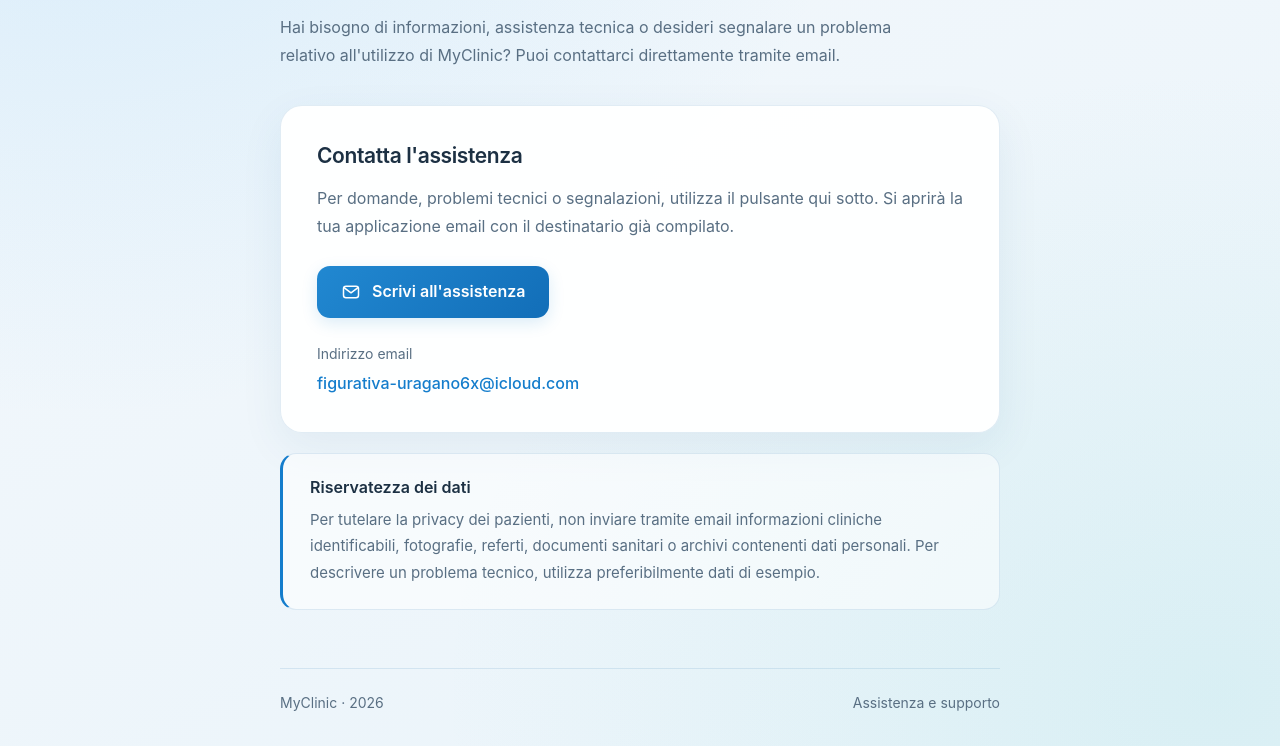
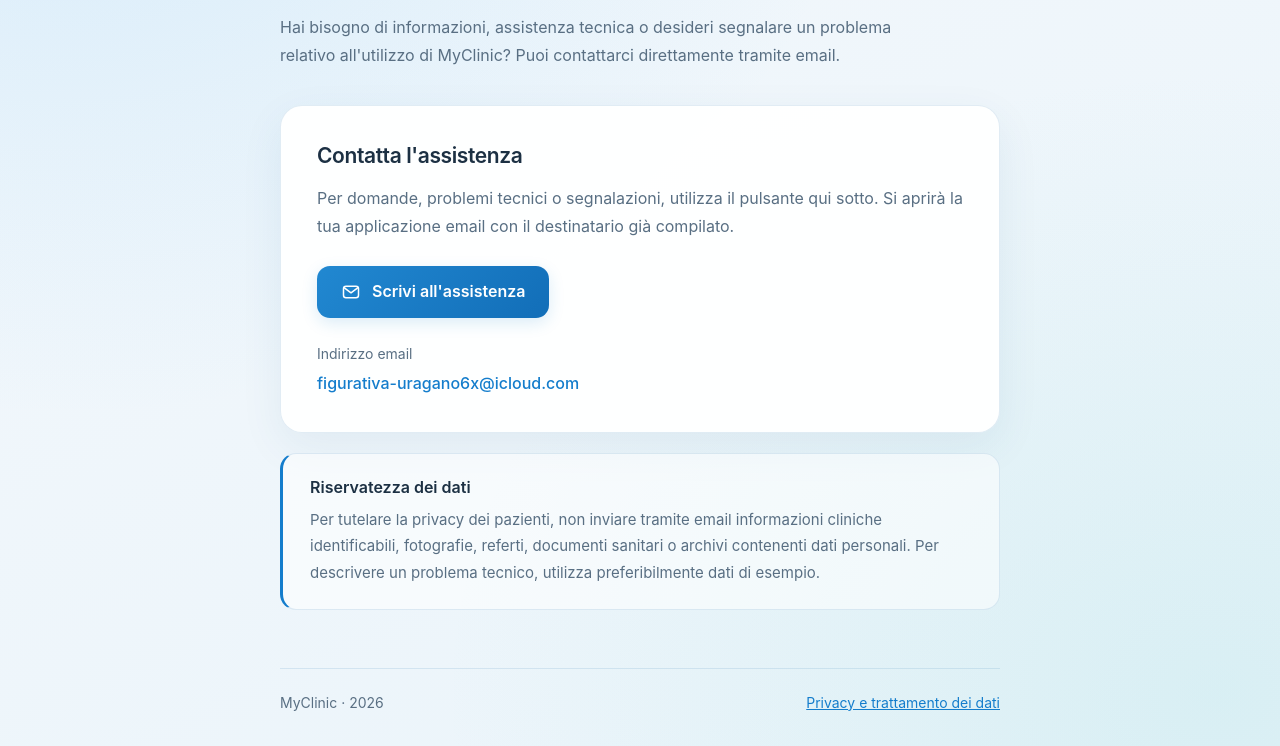
Before and after one commit to marcosapi96/app-info, a plain HTML site: page myclinic/supporto/index.html in a window 1280 px wide. Shown: the part 285-1031 px from the top of the page. Drawn offline with Linux system fonts and the light colour scheme.

Commit message:
Replace support text with privacy link in footer

```diff
--- a/myclinic/supporto/index.html
+++ b/myclinic/supporto/index.html
@@ -584,9 +584,9 @@
         MyClinic · 2026
       </span>
 
-      <span>
-        Assistenza e supporto
-      </span>
+      <a href="../privacy/">
+        Privacy e trattamento dei dati
+      </a>
 
     </footer>
 
```
